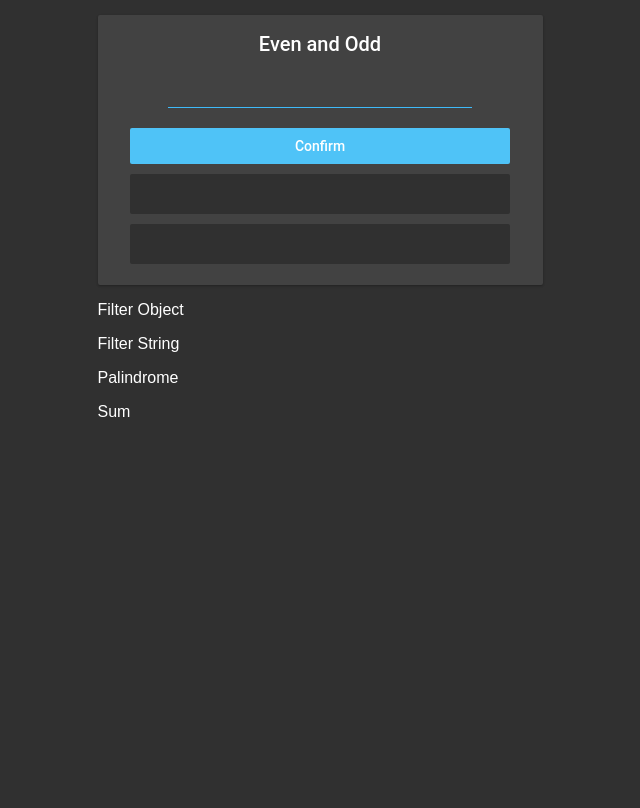
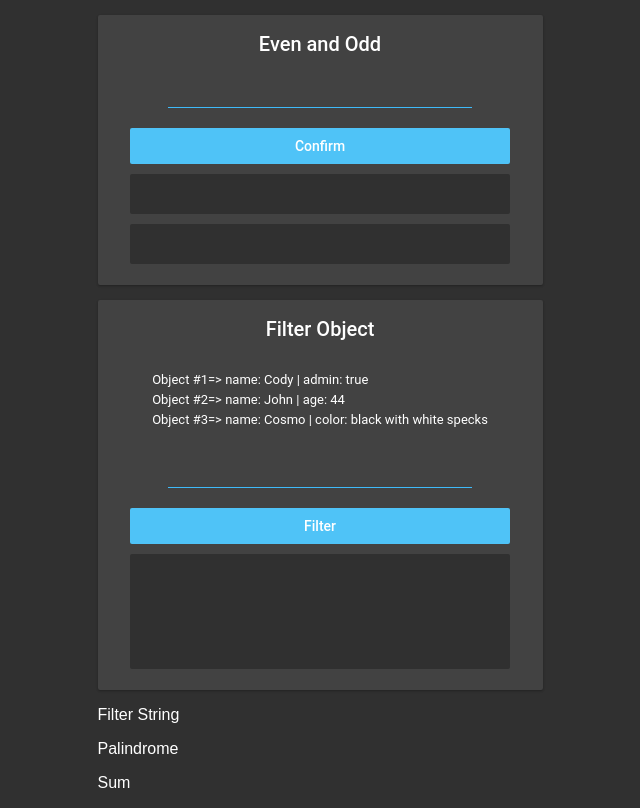
Before and after one commit to ctdupuis/react-toy-problems, a React (Create React App) app: page / in a window 1280 px wide. Shown: the whole page, without its empty margins (320-960 px from the left). Built offline with nearby package versions, Linux system fonts and the light colour scheme.

Commit message:
filter objects component

```diff
--- a/src/components/Topics/FilterObject.js
+++ b/src/components/Topics/FilterObject.js
@@ -1,11 +1,71 @@
 import React, { Component } from 'react'
 
+// The component outline: One parent div element, one h4 element, one span element, one input element, one button element, and one span element.
+// div - className=”puzzleBox filterObjectPB”
+
+// The first span - className=”puzzleText”
+
+// input - className=”inputLine”
+
+// button - className=”confirmationButton”
+
+// The last span - className=”resultsBox filterObjectRB”
+
 export default class FilterObject extends Component {
+    state = {
+        userInput: "",
+        filteredArray: [],
+        unFilteredArray: [{name: "Cody", admin: "true"}, {name: "John", age: 44}, {name: "Cosmo", color: "black with white specks"}]
+    }
+
+    handleChange = event => {
+        this.setState({ [event.target.name]: event.target.value })
+    }
+
+    handleClick = event => {
+        // filter objects by key in userInput
+        let filter = this.state.userInput;
+
+        let filteredObjects = this.state.unFilteredArray.filter(obj => {
+            let keys = Object.keys(obj)
+            if (keys.includes(filter)) {
+                return obj
+            }
+        })
+
+        this.setState({
+            ...this.state,
+            userInput: "",
+            filteredArray: [...filteredObjects]
+        })
+    }
+
     render() {
         return (
-            <p>
-                Filter Object
-            </p>
+            <div className="puzzleBox filterObjectPB">
+                <h4>Filter Object</h4>
+                <span className="puzzleText">
+                    {this.state.unFilteredArray.map((obj, idx) => {
+                        let keys = Object.keys(obj)
+                            return(<div key={idx}>
+                                Object #{idx+1}=> {keys[0]}: {obj[keys[0]]} | {keys[1]}: {obj[keys[1]]}
+                            </div>)
+                        }
+                    )}
+
+                </span>
+                <input name="userInput" value={this.state.userInput} onChange={this.handleChange} type="text" className="inputLine" />
+                <button onClick={this.handleClick} className="confirmationButton">Filter</button>
+                <span className="resultsBox filterObjectRB">
+                    {this.state.filteredArray.map((obj, idx) => {
+                        let keys = Object.keys(obj)
+                            return(<div key={idx}>
+                                Object #{idx+1}=> {keys[0]}: {obj[keys[0]]} | {keys[1]}: {obj[keys[1]]}
+                            </div>)
+                        }
+                    )}
+                </span>
+            </div>
         )
     }
 }
```
